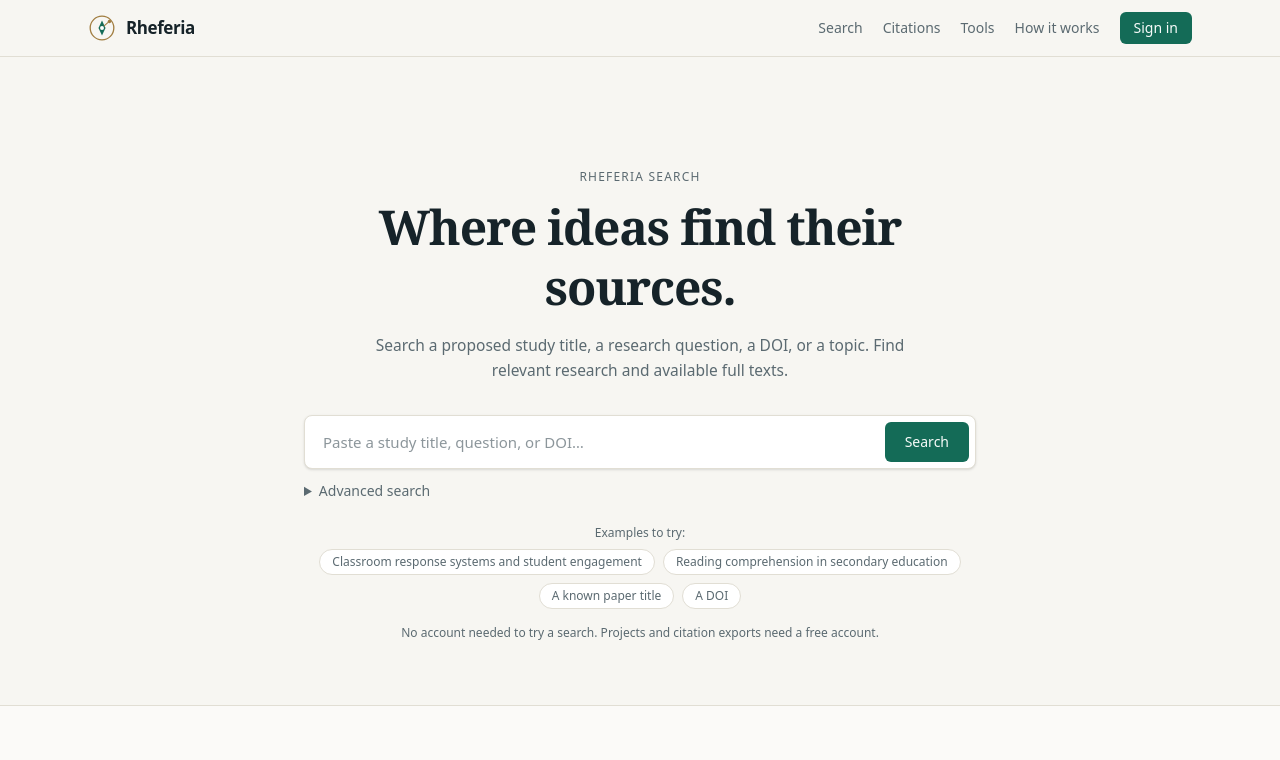
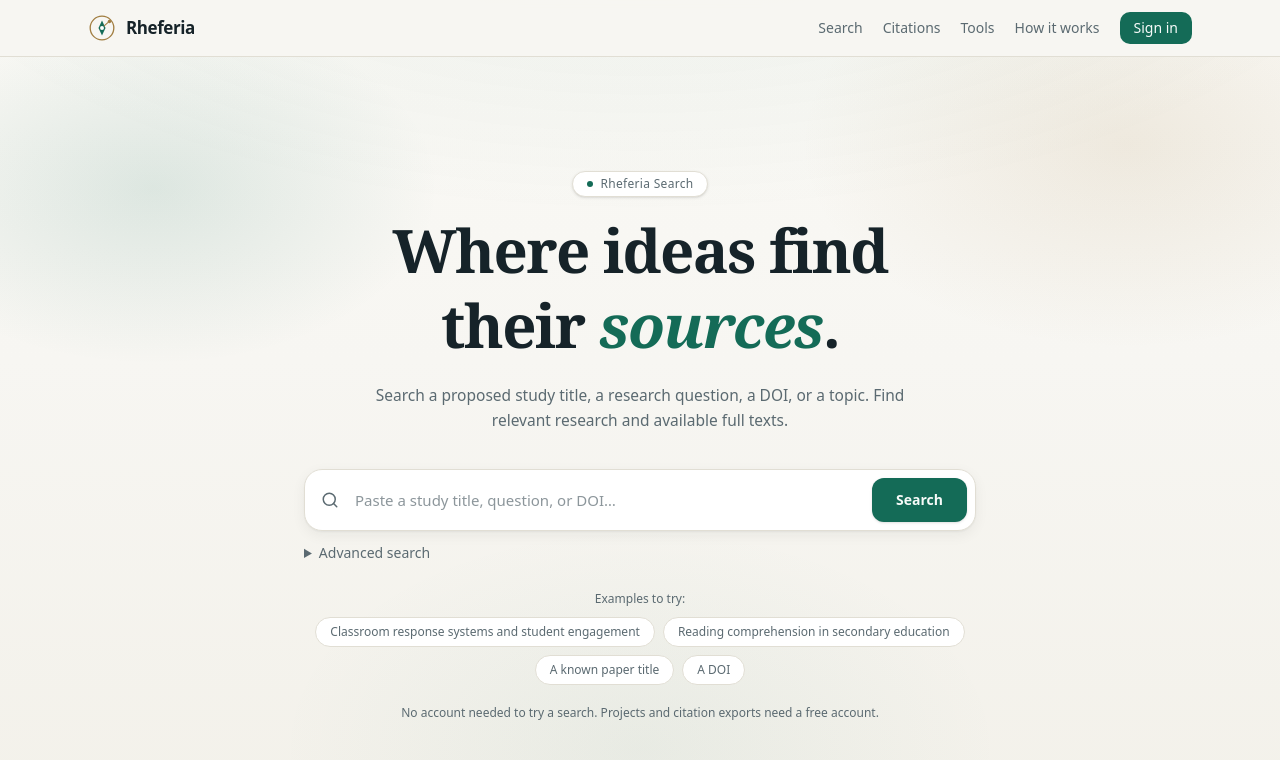
Before and after one commit to imrhiannekenrama/rheferia, a Next.js app in the folder rheferia/: page / in a window 1280 px wide. Shown: the top 760 px of the page. Built offline with nearby package versions, Linux system fonts and the light colour scheme; no server answers.

Commit message:
Restyle UI: layered background, hero glow, hover lift, entrance motion

```diff
--- a/rheferia/src/app/(public)/page.tsx
+++ b/rheferia/src/app/(public)/page.tsx
@@ -34,33 +34,54 @@
   return (
     <main id="main-content">
       {/* Hero with the search field as the centerpiece */}
-      <section className="mx-auto max-w-3xl px-4 pt-20 pb-16 text-center sm:px-6 sm:pt-28">
-        <p className="mb-3 text-xs font-medium tracking-widest text-muted-foreground uppercase">
+      <section className="relative overflow-hidden">
+        <div
+          aria-hidden="true"
+          className="hero-glow pointer-events-none absolute inset-0"
+        />
+        <div className="relative mx-auto max-w-3xl px-4 pt-20 pb-16 text-center sm:px-6 sm:pt-28">
+          <p className="fade-up mb-4 inline-flex items-center gap-2 rounded-full border bg-card px-3.5 py-1 text-xs font-medium tracking-wide text-muted-foreground shadow-sm">
+            <span className="h-1.5 w-1.5 rounded-full bg-primary" aria-hidden="true" />
             {brand.features.search}
           </p>
-        <h1 className="font-serif text-4xl leading-tight font-semibold tracking-tight sm:text-5xl">
-          {brand.tagline}
+          <h1 className="fade-up fade-up-1 font-serif text-4xl leading-tight font-semibold tracking-tight sm:text-6xl">
+            Where ideas find
+            <br className="hidden sm:block" /> their{" "}
+            <span className="text-primary italic">sources</span>.
           </h1>
-        <p className="mx-auto mt-4 max-w-xl text-[15.5px] text-muted-foreground">
+          <p className="fade-up fade-up-2 mx-auto mt-5 max-w-xl text-[15.5px] text-muted-foreground">
             Search a proposed study title, a research question, a DOI, or a
             topic. {brand.claims.search}
           </p>
 
-        <form action="/search" className="mx-auto mt-8 max-w-2xl">
+          <form action="/search" className="fade-up fade-up-3 mx-auto mt-9 max-w-2xl">
             <label htmlFor="home-search" className="sr-only">
               Enter your study title, research question, DOI, or keywords
             </label>
-          <div className="flex items-center gap-2 rounded-lg border bg-card p-1.5 shadow-sm focus-within:ring-2 focus-within:ring-ring">
+            <div className="search-shell flex items-center gap-2 rounded-xl border bg-card p-2 focus-within:ring-2 focus-within:ring-ring focus-within:ring-offset-2 focus-within:ring-offset-background">
+              <svg
+                aria-hidden="true"
+                viewBox="0 0 24 24"
+                fill="none"
+                stroke="currentColor"
+                strokeWidth="2"
+                strokeLinecap="round"
+                strokeLinejoin="round"
+                className="ml-2 h-4.5 w-4.5 shrink-0 text-muted-foreground"
+              >
+                <circle cx="11" cy="11" r="8" />
+                <path d="m21 21-4.3-4.3" />
+              </svg>
               <input
                 id="home-search"
                 name="q"
                 type="search"
                 placeholder="Paste a study title, question, or DOI…"
-              className="h-10 min-w-0 flex-1 rounded-md bg-transparent px-3 text-[15px] outline-none placeholder:text-muted-foreground/70"
+                className="h-11 min-w-0 flex-1 rounded-lg bg-transparent px-2 text-[15px] outline-none placeholder:text-muted-foreground/70"
               />
               <button
                 type="submit"
-              className="h-10 shrink-0 rounded-md bg-primary px-5 text-sm font-medium text-primary-foreground transition-colors hover:bg-primary/90 focus-visible:outline-2 focus-visible:outline-offset-2"
+                className="h-11 shrink-0 rounded-lg bg-primary px-6 text-sm font-semibold text-primary-foreground shadow-sm transition-all hover:bg-primary/90 hover:shadow-md focus-visible:outline-2 focus-visible:outline-offset-2"
               >
                 Search
               </button>
@@ -71,7 +92,7 @@
               <summary className="cursor-pointer select-none text-sm text-muted-foreground hover:text-foreground">
                 Advanced search
               </summary>
-            <div className="mt-3 grid grid-cols-2 gap-3 rounded-lg border bg-card p-4 text-left sm:grid-cols-4">
+              <div className="mt-3 grid grid-cols-2 gap-3 rounded-xl border bg-card p-4 text-left shadow-sm sm:grid-cols-4">
                 <div className="col-span-1">
                   <label htmlFor="adv-year-from" className="mb-1 block text-xs font-medium text-muted-foreground">
                     Year from
@@ -124,35 +145,45 @@
           </form>
 
           {/* Example queries, clearly labeled */}
-        <p className="mt-6 text-xs text-muted-foreground">
+          <div className="fade-up fade-up-4">
+            <p className="mt-7 text-xs text-muted-foreground">
               Examples to try:
             </p>
-        <div className="mt-2 flex flex-wrap justify-center gap-2">
+            <div className="mt-2.5 flex flex-wrap justify-center gap-2">
               {EXAMPLES.map((ex) => (
                 <Link
                   key={ex.query}
                   href={`/search?q=${encodeURIComponent(ex.query)}`}
-              className="rounded-full border bg-card px-3 py-1 text-xs text-muted-foreground transition-colors hover:border-primary/40 hover:text-foreground"
+                  className="hover-lift rounded-full border bg-card px-3.5 py-1.5 text-xs text-muted-foreground hover:border-primary/40 hover:text-foreground"
                 >
                   {ex.label}
                 </Link>
               ))}
             </div>
 
-        <p className="mt-4 text-xs text-muted-foreground">
-          No account needed to try a search. Projects and citation exports
-          need a free account.
+            <p className="mt-5 text-xs text-muted-foreground">
+              No account needed to try a search. Projects and citation
+              exports need a free account.
             </p>
+          </div>
+        </div>
       </section>
 
       {/* Discover → Save → Cite */}
       <section className="border-t bg-card/40">
         <div className="mx-auto grid max-w-6xl gap-4 px-4 py-14 sm:grid-cols-3 sm:px-6">
           {STEPS.map((step, i) => (
-            <Card key={step.title}>
+            <Card key={step.title} className="hover-lift">
               <CardContent className="p-5">
                 <div className="mb-2 flex items-center gap-2">
-                  <span className="flex h-6 w-6 items-center justify-center rounded-full bg-primary/10 text-xs font-semibold text-primary">
+                  <span
+                    className={
+                      "flex h-7 w-7 items-center justify-center rounded-full text-xs font-semibold " +
+                      (i === 1
+                        ? "bg-accent text-accent-foreground"
+                        : "bg-primary/10 text-primary")
+                    }
+                  >
                     {i + 1}
                   </span>
                   <h2 className="font-semibold">{step.title}</h2>
@@ -170,8 +201,12 @@
           <h2 className="font-serif text-2xl font-semibold tracking-tight">
             {brand.features.tools}
           </h2>
-          <Link href="/tools" className="text-sm text-primary hover:underline">
-            Browse all tools →
+          <Link
+            href="/tools"
+            className="group text-sm font-medium text-primary hover:underline"
+          >
+            Browse all tools
+            <span className="inline-block transition-transform group-hover:translate-x-0.5"> →</span>
           </Link>
         </div>
         <p className="mt-1 max-w-2xl text-sm text-muted-foreground">
@@ -179,7 +214,7 @@
           and more. Every tool runs entirely in your browser — your files
           are never uploaded anywhere.
         </p>
-        <div className="mt-5 grid gap-3 sm:grid-cols-4">
+        <div className="mt-6 grid gap-3 sm:grid-cols-4">
           {[
             { name: "Merge PDFs", slug: "merge-pdf" },
             { name: "PDF → Text", slug: "pdf-to-text" },
@@ -189,9 +224,11 @@
             <Link
               key={tool.slug}
               href={`/tools/${tool.slug}`}
-              className="rounded-lg border bg-card p-4 text-sm font-medium transition-colors hover:border-primary/40"
+              className="hover-lift group/tool rounded-xl border bg-card p-4 text-sm font-medium shadow-sm hover:border-primary/40"
             >
+              <span className="inline-block transition-transform group-hover/tool:translate-x-0.5">
                 {tool.name}
+              </span>
               <span className="mt-1 block text-xs font-normal text-muted-foreground">
                 Processed on your device
               </span>
--- a/rheferia/src/app/globals.css
+++ b/rheferia/src/app/globals.css
@@ -4,9 +4,9 @@
 
 /*
   Rheferia design tokens.
-  Light: warm ivory background, deep ink text, restrained emerald primary,
-  muted brass accent used sparingly. Dark theme is deliberately designed
-  (not mechanically inverted) with adequate contrast.
+  Light: warm ivory with layered emerald/brass tints, deep ink text,
+  restrained emerald primary, brass accent used sparingly.
+  Dark theme deliberately designed with adequate contrast.
 */
 :root {
   --background: #f7f6f2; /* warm ivory */
@@ -37,10 +37,14 @@
   --input: #d4d0c4;
   --ring: #146b57;
 
-  --radius: 0.5rem;
+  --radius: 0.75rem;
 
   /* Brass accent for sparing decorative use */
   --brass: #a17d40;
+
+  /* Layered soft shadows */
+  --shadow-soft: 0 1px 2px rgba(22, 35, 41, 0.05), 0 4px 14px rgba(22, 35, 41, 0.06);
+  --shadow-lift: 0 2px 4px rgba(22, 35, 41, 0.06), 0 12px 28px rgba(22, 35, 41, 0.12);
 }
 
 .dark {
@@ -73,6 +77,9 @@
   --ring: #4fb49a;
 
   --brass: #c3a266;
+
+  --shadow-soft: 0 1px 2px rgba(0, 0, 0, 0.25), 0 4px 14px rgba(0, 0, 0, 0.3);
+  --shadow-lift: 0 2px 4px rgba(0, 0, 0, 0.3), 0 12px 28px rgba(0, 0, 0, 0.45);
 }
 
 @theme inline {
@@ -97,10 +104,10 @@
   --color-ring: var(--ring);
   --color-brass: var(--brass);
 
-  --radius-sm: calc(var(--radius) - 2px);
+  --radius-sm: calc(var(--radius) - 4px);
   --radius-md: calc(var(--radius) - 2px);
   --radius-lg: var(--radius);
-  --radius-xl: calc(var(--radius) + 4px);
+  --radius-xl: calc(var(--radius) + 6px);
 
   /* Readable body text: 15-16px with comfortable line height */
   --font-sans: ui-sans-serif, system-ui, -apple-system, "Segoe UI", Roboto,
@@ -119,10 +126,20 @@
 
   body {
     background-color: var(--background);
+    background-image:
+      radial-gradient(1100px 480px at 50% -120px, rgba(20, 107, 87, 0.07), transparent 70%),
+      linear-gradient(180deg, #faf9f5 0%, #f7f6f2 45%, #f3f1ea 100%);
+    background-attachment: fixed;
     color: var(--foreground);
     font-size: 15.5px;
     line-height: 1.6;
     -webkit-font-smoothing: antialiased;
+  }
+
+  .dark body {
+    background-image:
+      radial-gradient(1100px 480px at 50% -120px, rgba(79, 180, 154, 0.08), transparent 70%),
+      linear-gradient(180deg, #131c21 0%, #10181c 45%, #0c1216 100%);
   }
 
   /* Respect reduced-motion preferences */
@@ -142,3 +159,71 @@
 .reading-measure {
   max-width: 72ch;
 }
+
+/* Soft radial glow behind the hero: emerald from the left, brass from the right */
+.hero-glow {
+  background:
+    radial-gradient(420px 260px at 12% 18%, rgba(20, 107, 87, 0.12), transparent 68%),
+    radial-gradient(480px 300px at 88% 12%, rgba(161, 125, 64, 0.12), transparent 68%),
+    radial-gradient(520px 320px at 50% 95%, rgba(20, 107, 87, 0.05), transparent 70%);
+}
+
+.dark .hero-glow {
+  background:
+    radial-gradient(420px 260px at 12% 18%, rgba(79, 180, 154, 0.1), transparent 68%),
+    radial-gradient(480px 300px at 88% 12%, rgba(195, 162, 102, 0.08), transparent 68%),
+    radial-gradient(520px 320px at 50% 95%, rgba(79, 180, 154, 0.05), transparent 70%);
+}
+
+/* Card hover: gentle lift with a deeper shadow */
+.hover-lift {
+  transition: transform 0.18s ease, box-shadow 0.18s ease, border-color 0.18s ease;
+}
+
+.hover-lift:hover {
+  transform: translateY(-2px);
+  box-shadow: var(--shadow-lift);
+}
+
+/* Entrance animation for hero content */
+@keyframes fade-up {
+  from {
+    opacity: 0;
+    transform: translateY(10px);
+  }
+  to {
+    opacity: 1;
+    transform: none;
+  }
+}
+
+.fade-up {
+  animation: fade-up 0.5s ease-out both;
+}
+
+.fade-up-1 {
+  animation-delay: 0.06s;
+}
+
+.fade-up-2 {
+  animation-delay: 0.12s;
+}
+
+.fade-up-3 {
+  animation-delay: 0.18s;
+}
+
+.fade-up-4 {
+  animation-delay: 0.24s;
+}
+
+/* Search bar presence */
+.search-shell {
+  box-shadow: var(--shadow-soft);
+  transition: box-shadow 0.2s ease, border-color 0.2s ease;
+}
+
+.search-shell:focus-within {
+  box-shadow: var(--shadow-lift);
+  border-color: var(--primary);
+}
```
Also changed, not shown: 1 other file (tests, documents, lock files or other folders). Lines whose indentation alone changed are shown as unchanged.
